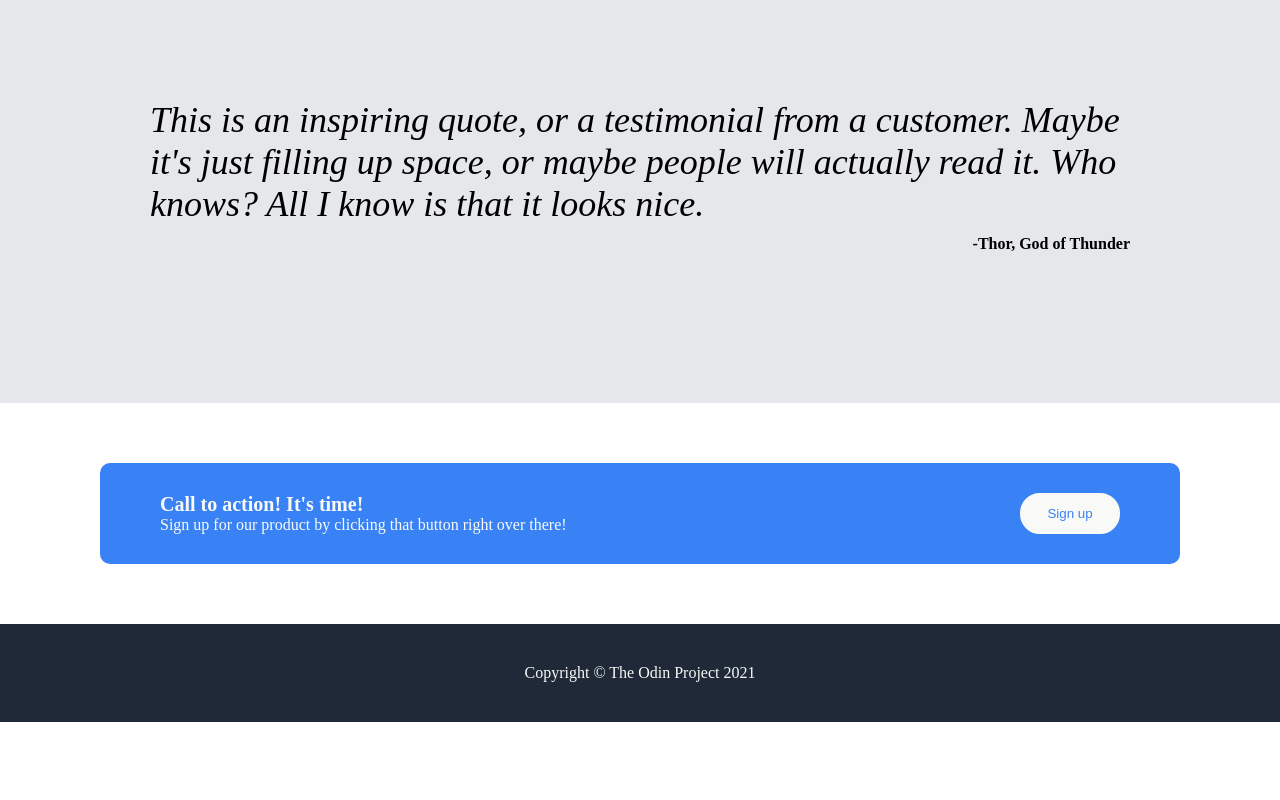
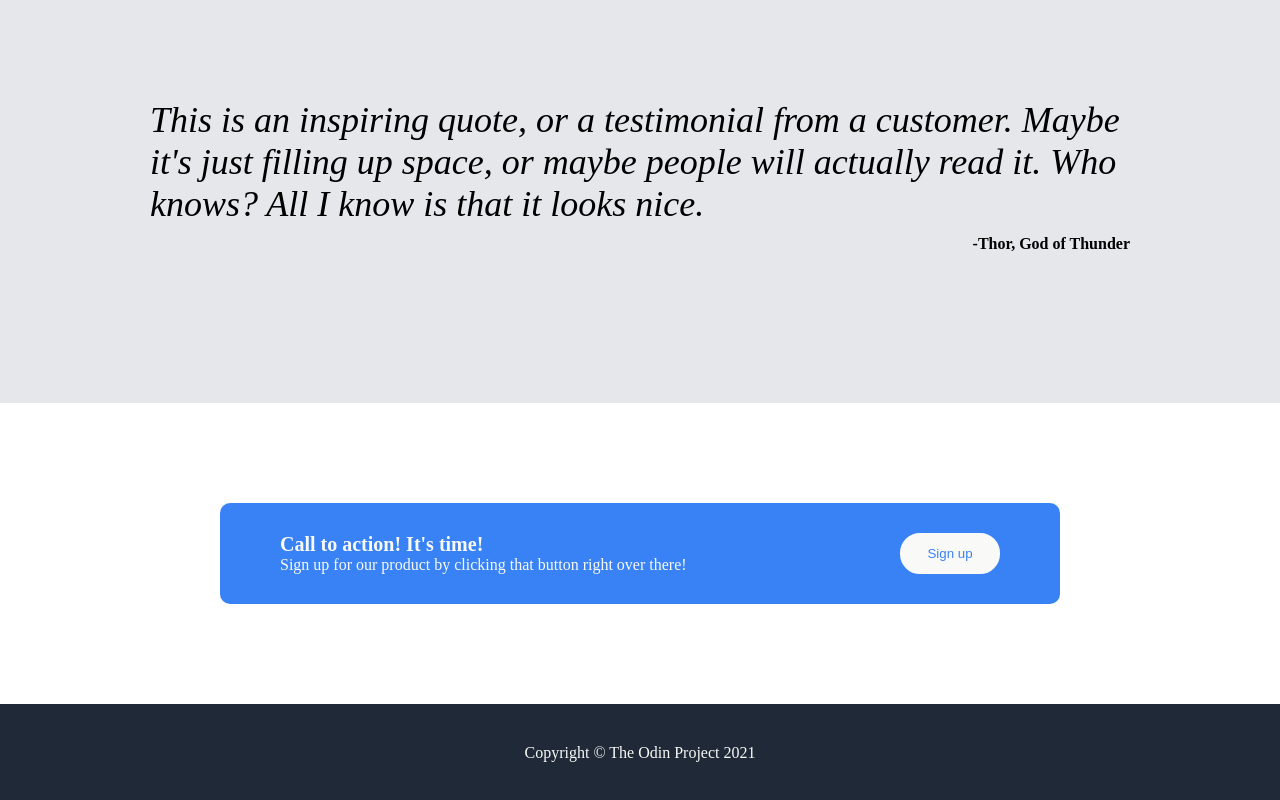
Before and after one commit to Bardemic/landingPageOdin, a plain HTML site: page index.html in a window 1280 px wide. Shown: the part 1076-1876 px from the top of the page. Before the commit the page ends 1798 px from the top, so only its background shows below. Drawn offline with Linux system fonts and the light colour scheme.

Commit message:
Change Padding Sizes for Fourth Section

```diff
--- a/styles.css
+++ b/styles.css
@@ -145,10 +145,11 @@ img {
 }
 
 .fourthSection {
-    padding: 60px 100px;
+    padding: 80px 200px;
 }
 
 .actionBox {
+    margin: 20px;
     display: flex;
     padding: 30px 60px;
     background-color: #3882F6;
```
